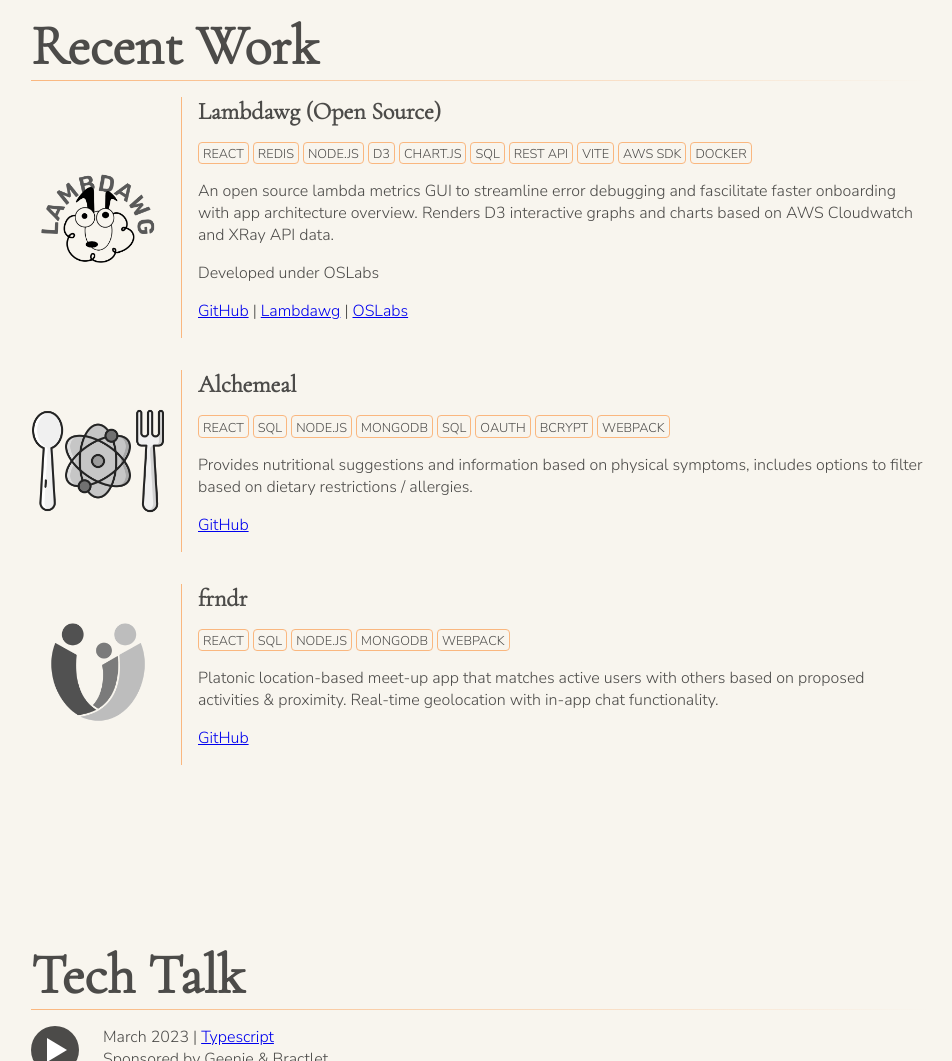
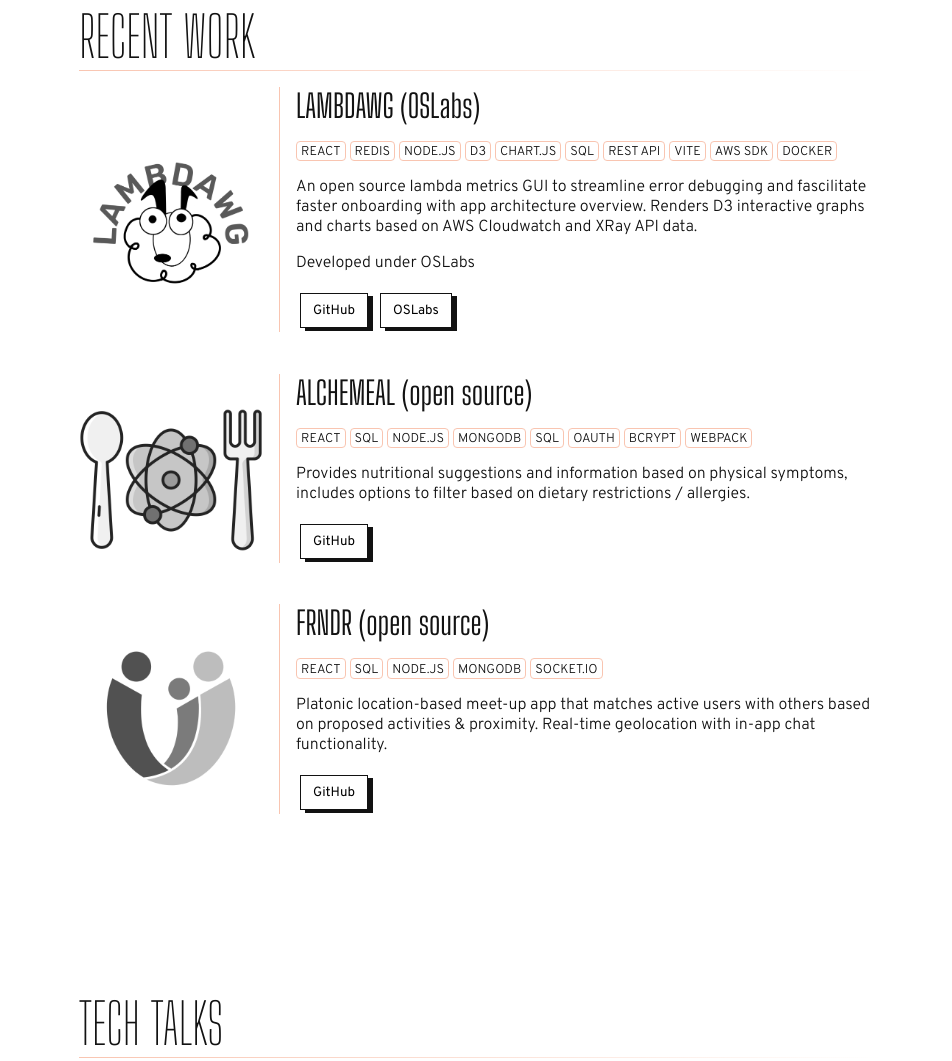
Before and after one commit to Chanduh/chanduh.github.io, a plain HTML site: page index.html in a window 1280 px wide. Shown: the part 1185-2246 px from the top of the page, without its empty margins (161-1113 px from the left). Drawn offline with nearby package versions, Linux system fonts and the light colour scheme.

Commit message:
Modify theme

```diff
--- a/index.html
+++ b/index.html
@@ -57,7 +57,7 @@
     </nav>
     <main id="main">
       <section id="about-me" class="section">
-        <h1 class="heading-shadow">Hello</h1>
+        <h1 class="heading-shadow">HELLO</h1>
         <p>
           <span class="intro">I'm a software Engineer experienced in <strong>Javascript/Typescript</strong> full-stack development,</span>
           <span class="intro">specializing in <strong>React/Redux & Node.js</strong> architectures, </span>
@@ -75,12 +75,12 @@
       </section>
 
       <section id="recent-work" class="section">
-        <h1>Recent Work</h1>
+        <h1>RECENT WORK</h1>
 
         <div class="work-wrapper">
           <img class="logo" src="lambdawg.png" alt="Lambdawg Logo" />
           <div>
-            <h2>Lambdawg (Open Source)</h2>
+            <h2>LAMBDAWG (OSLabs)</h2>
             <p class="tech-wrapper">
               <span class="tech">REACT</span>
               <span class="tech">REDIS</span>
@@ -100,20 +100,17 @@
               and XRay API data.
             </p>
             <p>Developed under OSLabs</p>
-            <p>
-              <a href="https://github.com/oslabs-beta/Lambdawg">GitHub</a>
-              |
-              <a href="https://lambdawg.dev/">Lambdawg</a>
-              |
-              <a href="https://www.opensourcelabs.io/">OSLabs</a>
-            </p>
+            <div>
+              <a href="https://github.com/oslabs-beta/Lambdawg" target="_blank"><button class="primary-button">GitHub</button></a>
+              <a href="https://www.opensourcelabs.io/" target="_blank"><button class="primary-button">OSLabs</button></a>
+            </div>
           </div>
         </div>
 
         <div class="work-wrapper">
           <img class="logo" src="alchemeal.png" alt="Alchameal Logo" />
           <div>
-            <h2>Alchemeal</h2>
+            <h2>ALCHEMEAL (open source)</h2>
             <p class="tech-wrapper">
               <span class="tech">REACT</span>
               <span class="tech">SQL</span>
@@ -129,39 +126,39 @@
               symptoms, includes options to filter based on dietary restrictions
               / allergies.
             </p>
-            <p>
-              <a href="https://github.com/Endurtek/alchemeal">GitHub</a>
-            </p>
+            <div>
+              <a href="https://github.com/Endurtek/alchemeal" target="_blank"><button class="primary-button">GitHub</button></a>
+            </div>
           </div>
         </div>
 
         <div class="work-wrapper">
           <img class="logo" src="frndr.png" alt="frndr Logo" />
           <div>
-            <h2>frndr</h2>
+            <h2>FRNDR (open source)</h2>
             <p class="tech-wrapper">
               <span class="tech">REACT</span>
               <span class="tech">SQL</span>
               <span class="tech">NODE.JS</span>
               <span class="tech">MONGODB</span>
-              <span class="tech">WEBPACK</span>
+              <span class="tech">SOCKET.IO</span>
             </p>
             <p>
               Platonic location-based meet-up app that matches active users with
               others based on proposed activities & proximity. Real-time
               geolocation with in-app chat functionality.
             </p>
-            <p>
-              <a href="https://github.com/Amis-LLC/frndr-app">GitHub</a>
-            </p>
+            <div>
+              <a href="https://github.com/Amis-LLC/frndr-app" target='_blank'><button class="primary-button">GitHub</button></a>
+            </div>
           </div>
         </div>
       </section>
 
       <section id="talks" class="section">
-        <h1>Tech Talk</h1>
+        <h1>TECH TALKS</h1>
         <span id="tech-talk-wrapper">
-          <span class="youtube-icon"></span>
+          <a href="https://youtu.be/Uz5frlqyXvc" target="_blank"><span class="youtube-icon"></span></a>
           <p>
             March 2023 |
             <a href="https://youtu.be/Uz5frlqyXvc" target="_blank">Typescript</a>
--- a/styles.css
+++ b/styles.css
@@ -1,9 +1,4 @@
-@import url('https://fonts.googleapis.com/css2?family=Arimo&family=Cinzel&family=Cormorant+Garamond:wght@300&family=Nunito+Sans:ital,wght@0,300;0,700;1,300&display=swap');
-
-/* primary font color #000000b1
-link hover #000
-theme color #fab77f */
-
+@import url('https://fonts.googleapis.com/css2?family=Big+Shoulders+Display:wght@100;200;400&family=Overpass:ital,wght@0,100;0,200;0,300;0,400;0,500;0,600;0,700;0,800;0,900;1,100;1,200;1,300;1,400;1,500;1,600;1,700;1,800;1,900&display=swap');
 
 * {
   box-sizing: border-box;
@@ -13,46 +8,73 @@
 }
 
 body {
-  background-color: #f8f5ee;
+  background-color: #fff;
 }
 
 /* Typography */
 
 p {
+  margin-bottom: 1rem;
+  color: #121212;
+  font-family: 'Overpass', sans-serif;
+  font-weight: 300;
   font-size: 1rem;
-  margin-bottom: 1rem;
-  color: #000000b1;
-  font-family: 'Nunito Sans', sans-serif;
-
 }
 h1 {
   font-size: 3.5rem;
-  font-family: 'Cormorant Garamond', serif;
+  font-family: 'Big Shoulders Display', serif;
+  font-weight: 200;
   margin-bottom: 1rem;
-
-  border-bottom: 1px solid;
-  border-image: linear-gradient(to right, #fab77f, transparent);
+  border-bottom: 1.5px solid;
+  border-image: linear-gradient(to right, #f9c5b1, transparent);
   border-image-slice: 1;
-  color: rgba(0, 0, 0, 0.693);
+  color: #121212;
 }
 h2 {
-  font-size: 1.5rem;
-  font-family: 'Cormorant Garamond', serif;
+  font-size: 2rem;
+  font-family: 'Big Shoulders Display', serif;
+  font-weight: 400;
   margin-bottom: 1rem;
-  color: rgba(0, 0, 0, 0.693);
+  color: #121212;
 }
-a :link {
-  color: rgba(0, 0, 0, 0.693);
+a:link {
+  color: #121212;
 }
-a :visited {
-  color: rgba(0, 0, 0, 0.693);
+a:visited {
+  color: #121212;
 }
-a :hover {
-  color: rgba(0, 0, 0, 0.693);
+a:hover {
+  color: #000;
 }
-a :active {
-  color: rgba(0, 0, 0, 0.693);
+a:active {
+  color: #000;
 }
+
+/* Buttons */
+
+.primary-button{
+  margin: .25rem;
+  border: none;
+  padding: .75rem;
+  padding-top: .5rem;
+  padding-bottom: .5rem;
+  background-color: #fff;
+  border: none;
+  border: .5px solid #121212;
+  box-shadow: 5px 3px #121212;
+  font-family: 'Overpass';
+}
+.primary-button:hover {
+  box-shadow: 5px 3px #000;
+  background-color: #f9c5b1be;
+}
+.primary-button:active {
+  position: relative;
+  top: 2px;
+  left: 2px;
+  box-shadow: 1px 1px #000;
+}
+
 /* Header */
 
 #header {
@@ -64,9 +86,10 @@
   align-items: center;
 }
 #header > h1 {
-  padding-right: 1rem;
-  border-radius: 0 0 1rem 0;
-  box-shadow: 2rem 2rem 2rem #fab77f ;
+  padding-right: 3rem;
+  font-size: 7rem;
+  border-radius: 0 0 5rem 0;
+  box-shadow: 2rem 2rem 2rem #f9c5b1 ;
   border-bottom: none;
   margin-bottom: .15rem;
 }
@@ -93,14 +116,16 @@
   width: 100vw;
   position: fixed;
   top: 0px;
-  background-image: linear-gradient(to top, transparent, transparent, #f8f5ee, #f8f5ee);
+  background-image: linear-gradient(to top, transparent, transparent, #fff, #fff);
 }
 nav > ul {
   display: flex;
   list-style: none;
 }
+nav > ul > li {
+  margin: 1rem;
+}
 nav > ul > li > a:link, a:visited, a:active {
-  margin: 1rem;
   text-decoration: none;
   color: rgba(0, 0, 0, 0.693);
   font-family: 'Nunito Sans', sans-serif;
@@ -121,6 +146,7 @@
   flex-direction: column;
   align-content: center;
   width: 70vw;
+  max-width: 800px;
 }
 .work-wrapper {
   display: flex;
@@ -131,18 +157,19 @@
 .work-wrapper > div {
   display: flex;
   flex-direction: column;
-  border-left: 1.5px solid #fab77f;
+  border-left: 1.5px solid #f9c5b1;
   padding-left: 1rem;
 }
 .logo {
-  width: 150px;
+  width: 200px;
   padding-right: 1rem;
   filter: grayscale(100%);
+  margin-top: 1.5rem;
 }
 
 .tech{
   font-size: .8rem;
-  border: 1px solid #fab77f;
+  border: 1px solid #f9c5b1;
   background-color:transparent;
   padding-top: .15rem;
   padding-left: .25rem;
@@ -155,7 +182,7 @@
   gap: .25rem;
 }
 .tech:hover{
- box-shadow: 0 0 5px 3px  #fff;
+ box-shadow: 0 0 5px 1px  #f9c5b1be;
  background-color: #fff;
 }
 
@@ -164,6 +191,7 @@
 #tech-talk-wrapper {
   display: flex;
 }
+
 .youtube-icon {
   display: inline-block;
   width: 3rem;
@@ -190,9 +218,12 @@
 /* Footer */
 
 footer {
+  font-family: 'Overpass', sans-serif;
+  font-weight: 300;
+  font-size: 1rem;
   text-align: center;
   padding: 1rem;
-  border-top: 1px solid #fcdcc2;
+  border-top: 1px solid #f9c5b1;
   margin-top: 2rem;
 
 }
@@ -203,12 +234,12 @@
 
   /* Naviagation */
   .nav-fade {
-    background-image: linear-gradient(to top, transparent, #fab77f);
+    background-image: linear-gradient(to top, transparent, #f9c5b1);
     height: 5rem;
   }
   nav {
     height: 100vh;
-    background-color: #fab77f;
+    background-color: #f9c5b1;
     border-bottom-right-radius: 5rem;
     flex-direction: column;
     justify-content: center;
@@ -241,20 +272,19 @@
   }
   #burger-icon span {
     width: 100%;
-    height: 10px;
+    height: 6px;
     background-color: rgba(0, 0, 0, 0.693);
     border-radius: 1rem;
-    border: 3px solid #fab77f;
   }
 
   /* Header */
   #header {
-    background: linear-gradient(to bottom, #fab77f, transparent);
+    background: linear-gradient(to bottom, #f9c5b1, transparent);
     z-index: 999;
   }
   #header > h1 {
     text-align: center;
-    line-height: 3.5rem;
+    line-height: 4.2rem;
     z-index: 1000;
     border: none;
     padding: .5rem;
@@ -276,6 +306,7 @@
     padding-top: 4.5rem;
     min-height: 100vh;
   }
+
   .work-wrapper {
     display: block;
   }
```
